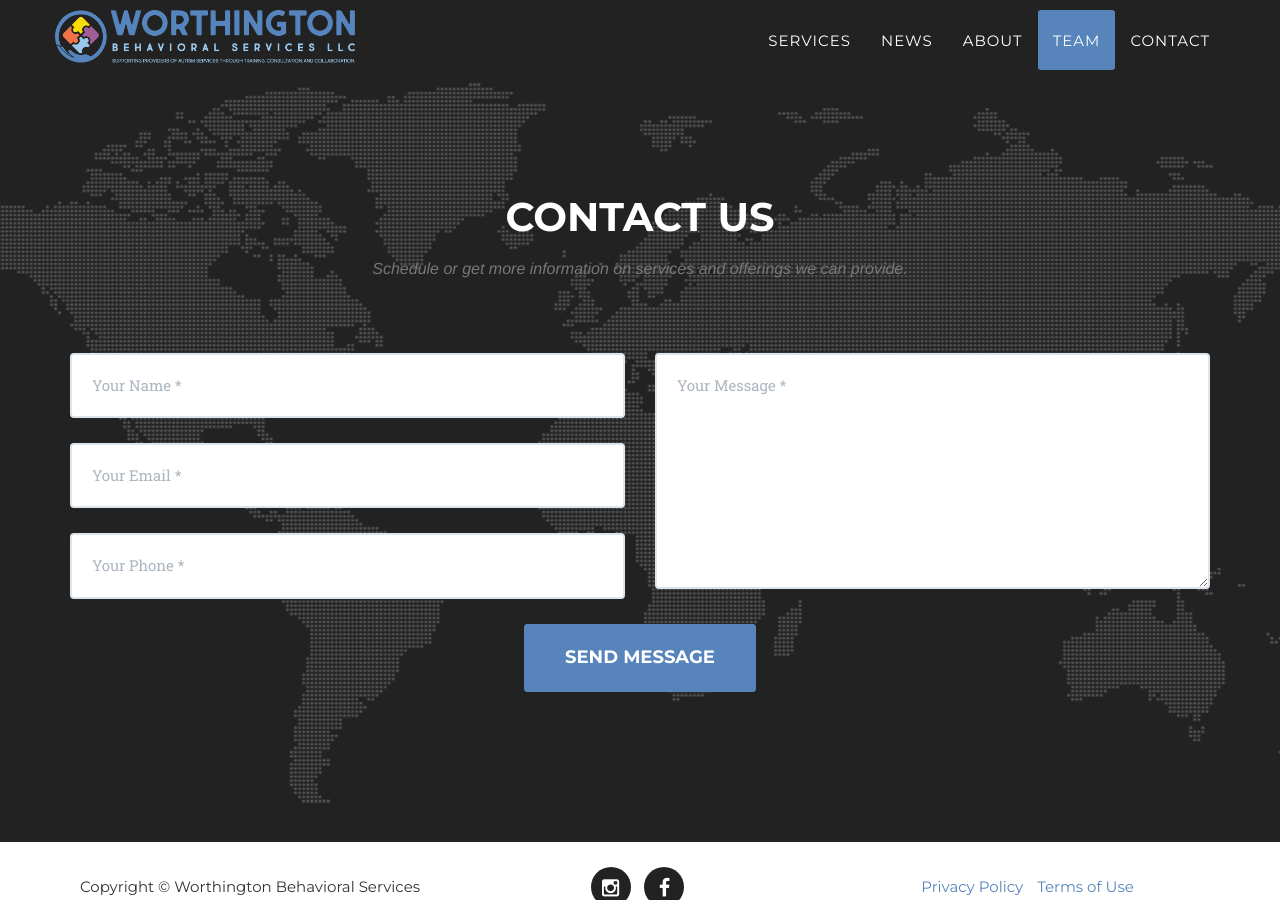
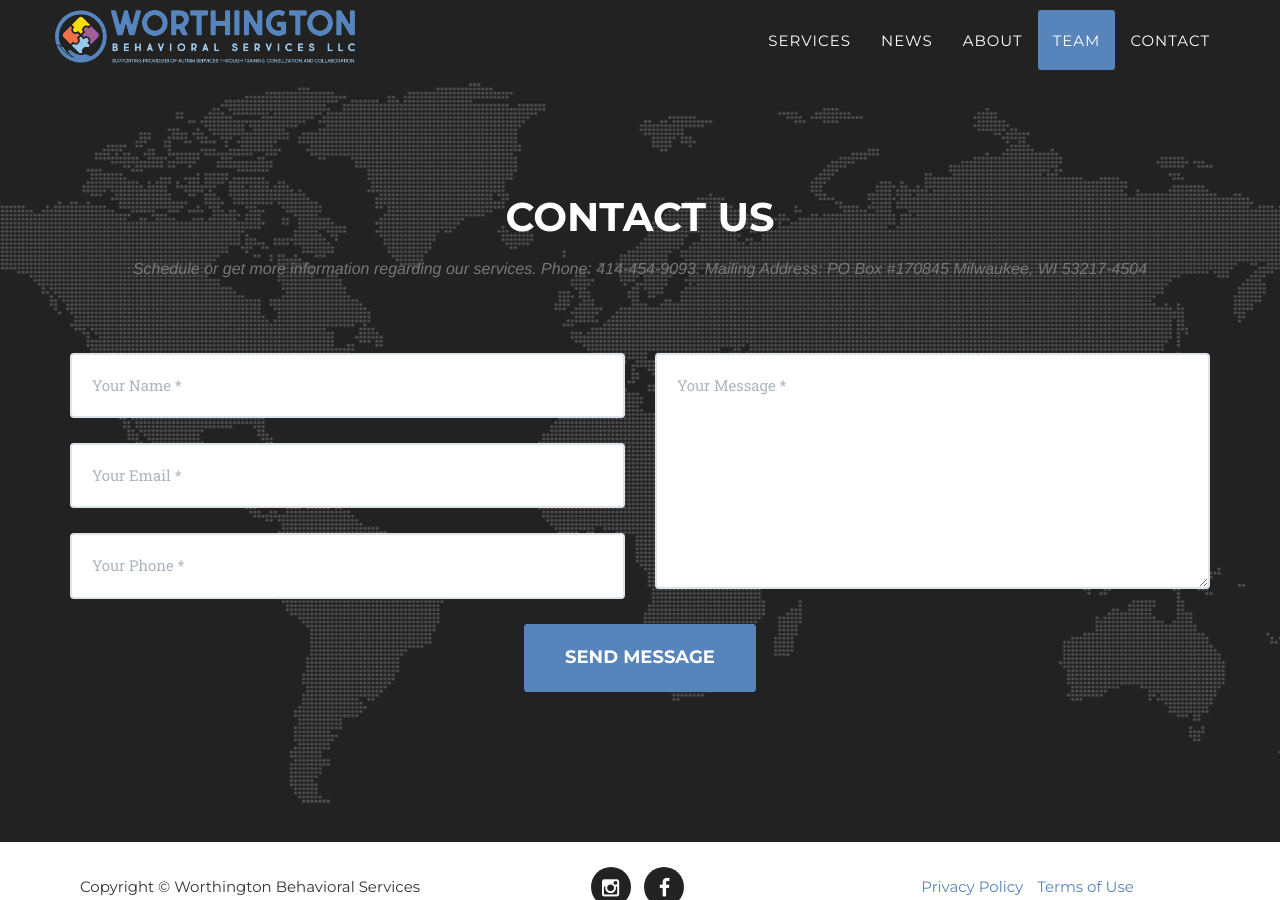
Before and after one commit to wbsllc/website, a Jekyll site: the page built from index.html, in a window 1280 px wide and 900 px high, scrolled down 3762 px. Built offline with Jekyll 4.4.1, drawn with Linux system fonts in a browser that asks for light colours; some web fonts are replaced.

Commit message:
Update contact.html

```diff
--- a/_includes/contact.html
+++ b/_includes/contact.html
@@ -3,7 +3,8 @@
             <div class="row">
                 <div class="col-lg-12 text-center">
                     <h2 class="section-heading">Contact Us</h2>
-                    <h3 class="section-subheading text-muted">Schedule or get more information on services and offerings we can provide.</h3>
+                    <h3 class="section-subheading text-muted">Schedule or get more information regarding our services. Phone: 414-454-9093. Mailing Address: PO Box #170845
+                        Milwaukee, WI 53217-4504</h3>
                 </div>
             </div>
             <div class="row">
```
